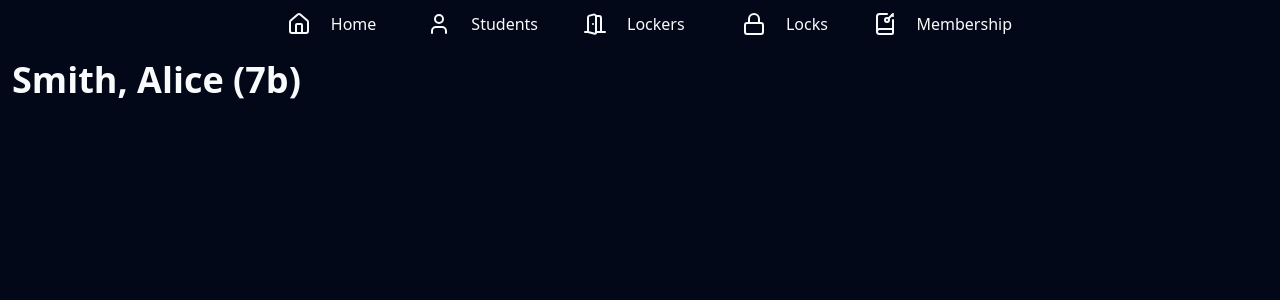
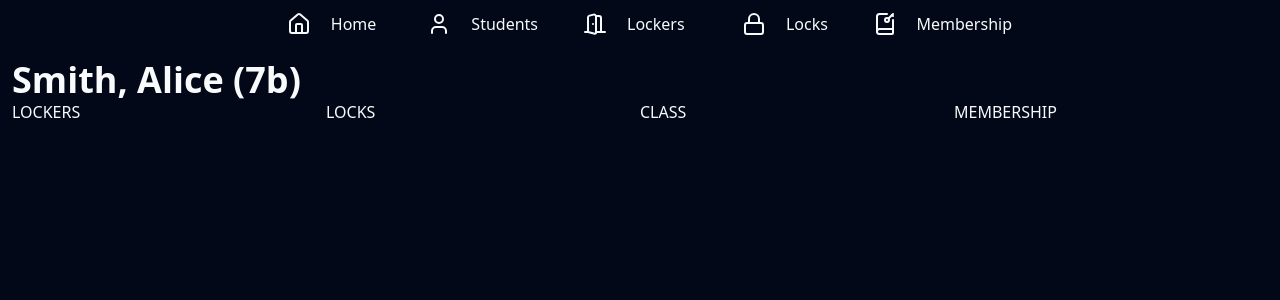
Before and after one commit to b-at-neu/pulse, a Next.js app: page /students/1e2a3d4c-5b6f-7a8d-9e1b-2c3d4e5f6a7 in a window 1280 px wide. Shown: the top 300 px of the page. Built offline with nearby package versions, Linux system fonts and the light colour scheme.

Commit message:
#13 set up student page grid layout

```diff
--- a/app/students/[id]/page.tsx
+++ b/app/students/[id]/page.tsx
@@ -15,7 +15,19 @@ export default function Page() {
 
   return (
     <>
-      <Title>{data.lastName}, {data.firstName} ({data.class})</Title>
+      <Title>
+        {data.lastName}, {data.firstName} ({data.class})
+      </Title>
+
+      <div className="grid md:grid-cols-2 lg:grid-cols-4">
+        <div>LOCKERS</div>
+
+        <div>LOCKS</div>
+
+        <div>CLASS</div>
+
+        <div>MEMBERSHIP</div>
+      </div>
     </>
   );
 }
```
